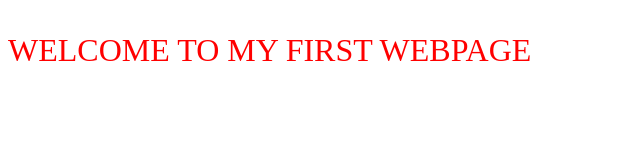
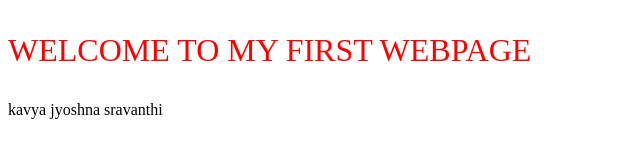
Before and after one commit to mahimadu123/sunday123, a plain HTML site: page index.html in a window 1280 px wide. Shown: the whole page, without its empty margins (0-640 px from the left). Drawn offline with Linux system fonts and the light colour scheme.

Commit message:
Commit 4

```diff
--- a/index.html
+++ b/index.html
@@ -4,5 +4,6 @@
         <title>git</title>
     </head>
     <body><p style="font-family: 'Times New Roman', Times, serif; color: red; font-size: 32px;">WELCOME TO MY FIRST WEBPAGE</p>
+        kavya jyoshna sravanthi
     </body>
 </html>
```
